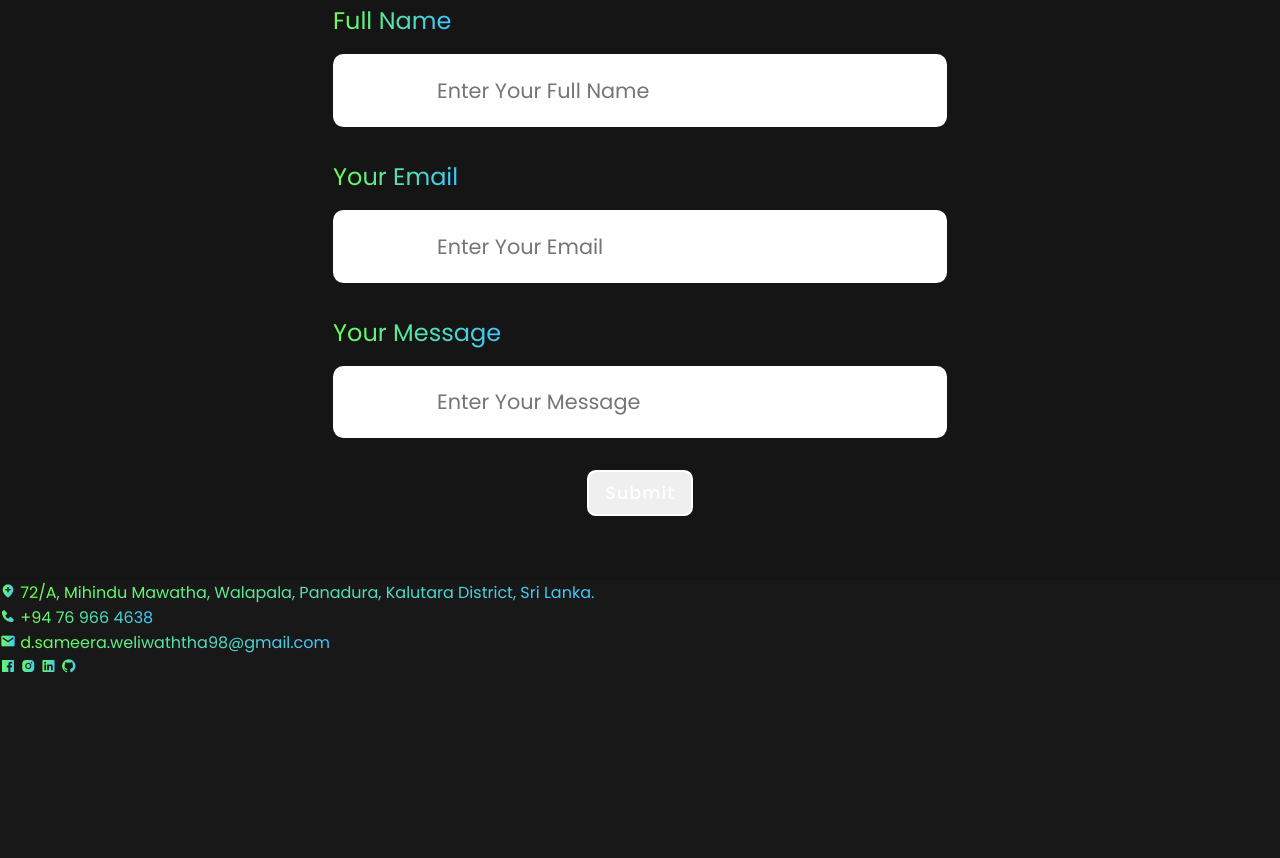
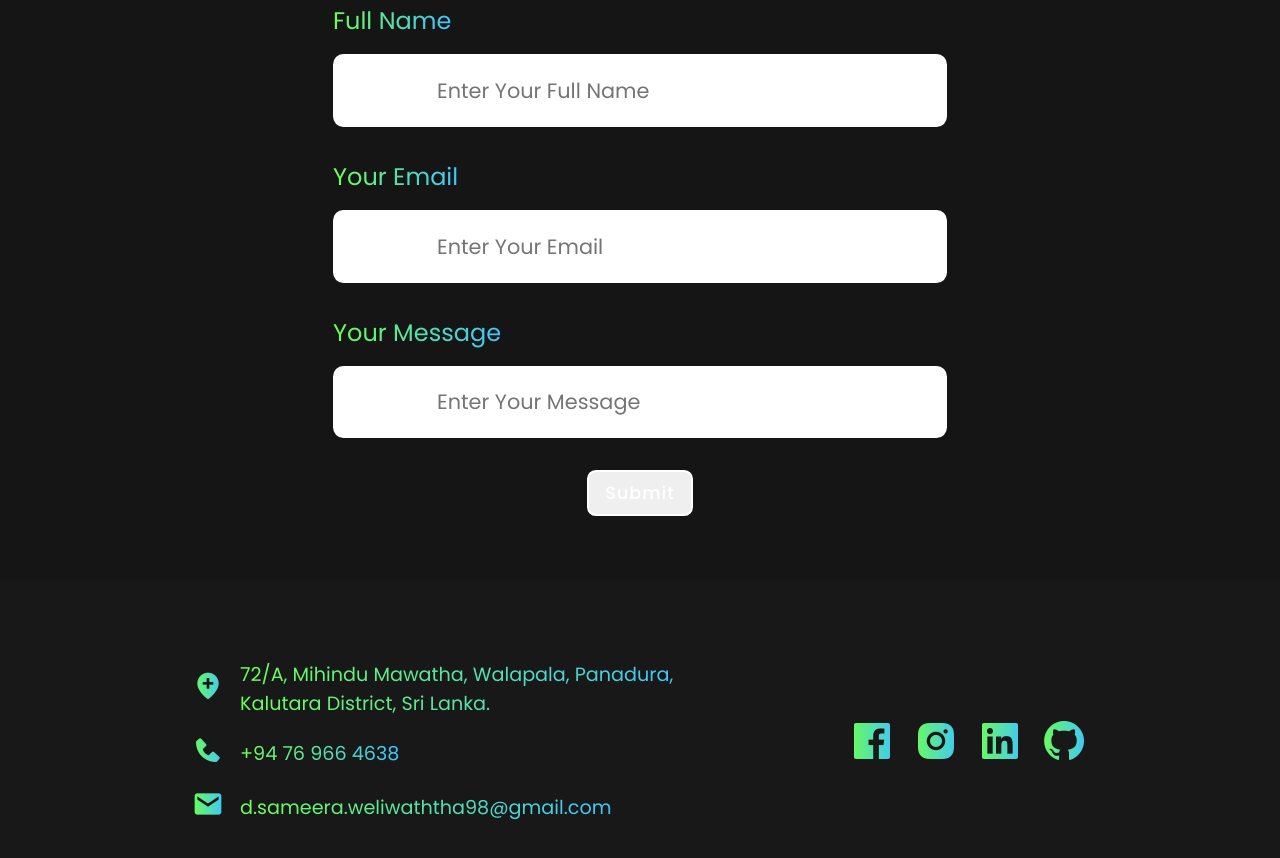
Before and after one commit to dulip-sameera/my-portfolio, a website built with Vite: page index.html in a window 1280 px wide. Shown: the part 3776-4634 px from the top of the page. Before the commit the page ends 4456 px from the top, so only its background shows below. Built offline with nearby package versions, Linux system fonts and the light colour scheme.

Commit message:
Style footer section

```diff
--- a/src/css/style.css
+++ b/src/css/style.css
@@ -309,3 +309,64 @@ form input {
 form input:focus {
     background: rgb(229,229,229);
 }
+
+/* Footer Section */
+footer {
+    display: flex;
+    align-items: center;
+    justify-content: center;
+    gap: 10em;
+    bottom: 0;
+    background-color: var(--background);
+    width: 100%;
+    padding: 5em 15%;
+}
+
+.col-left {
+    display: flex;
+    flex-direction: column;
+    gap: 1em;
+}
+
+.col-box {
+    display: flex;
+    align-items: center;
+    gap: 1em;
+}
+
+.col-box i {
+    font-size: 2rem;
+}
+
+.col-box span {
+    font-size: 1.2rem;
+}
+
+.col-right {
+    display: flex;
+    flex-direction: column;
+    gap: 1em;
+    color: white;
+    max-width: 500px;
+}
+
+.col-right span {
+    font-size: 1.3rem;
+}
+
+.col-right .social-icons {
+    display: flex;
+    align-items: baseline;
+    justify-content: left;
+    gap: 1em;
+}
+
+.col-right .social-icons i {
+    font-size: 3rem;
+    transition: 0.2s ease-in-out;
+    cursor: pointer;
+}
+
+.col-right .social-icons i:hover {
+    color: white;
+}
```
